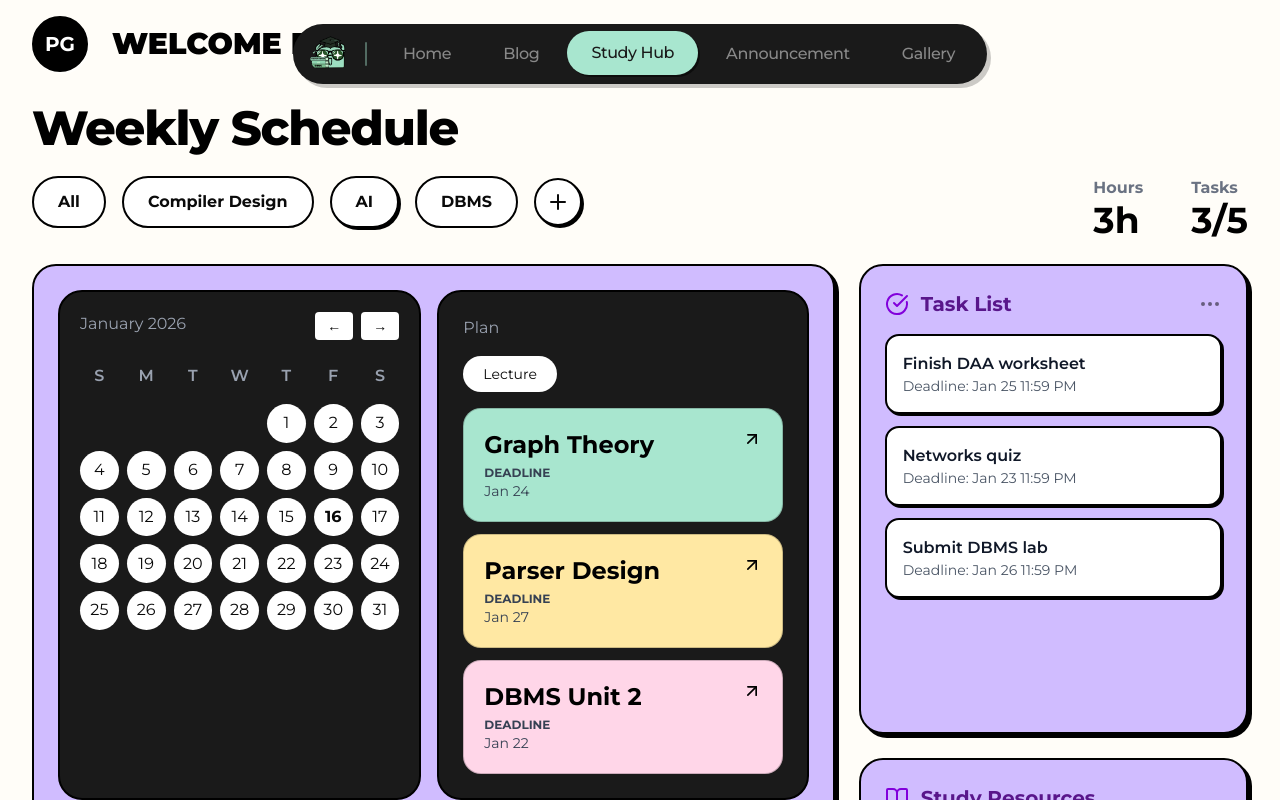
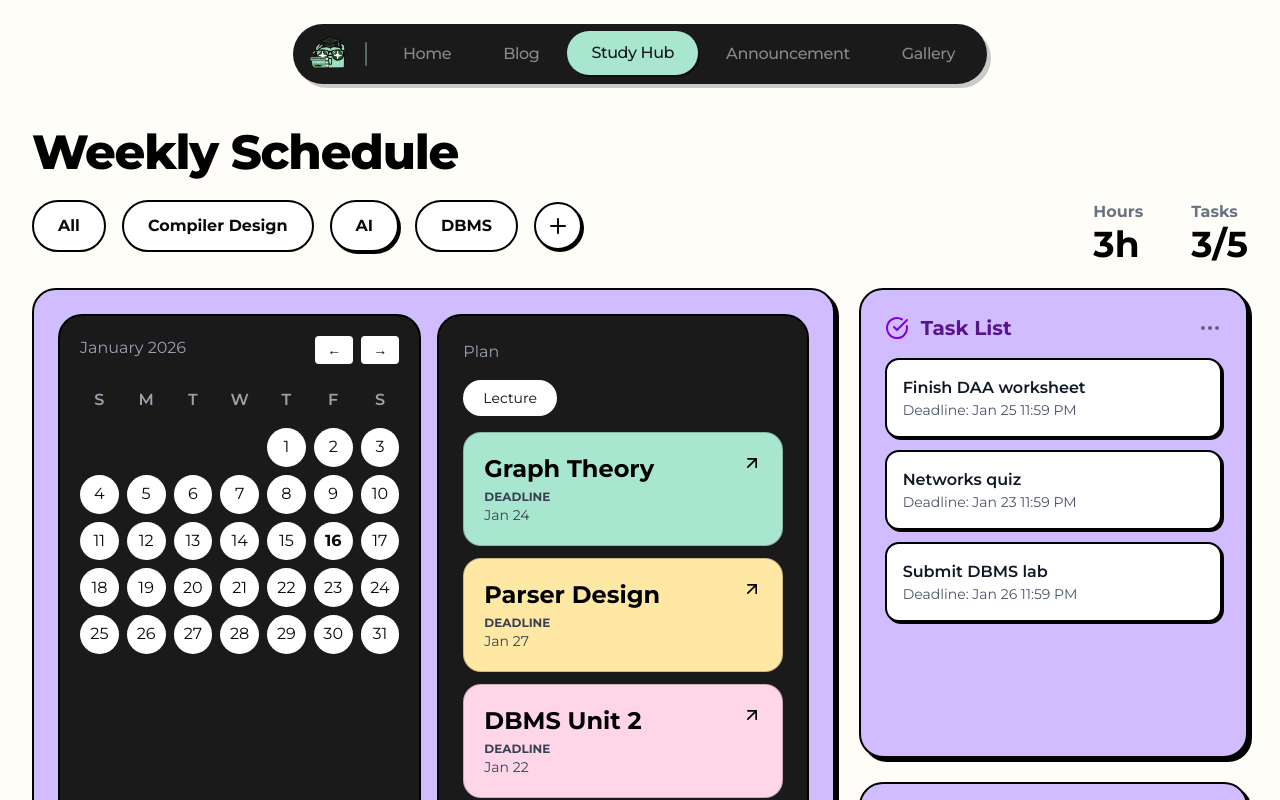
Before and after one commit to vynride/technicalcup-A1, a Next.js app: page /studyhub in a window 1280 px wide. Shown: the top 800 px of the page. Built offline with nearby package versions, Linux system fonts and the light colour scheme.

Commit message:
fix: navbar spacing

```diff
--- a/app/page.js
+++ b/app/page.js
@@ -14,7 +14,7 @@ export default function Home() {
   const carouselRef = useRef(null);
 
   return (
-    <main className="min-h-screen bg-[#FDFBF0] text-black font-sans selection:bg-teal-300 selection:text-black pt-28">
+    <main className="min-h-screen bg-[#FDFBF0] text-black font-sans selection:bg-teal-300 selection:text-black">
       <Navbar />
       <div className="relative isolate flex flex-col">
         <div className="px-6 lg:px-8 z-10">
--- a/app/profile/[id]/page.js
+++ b/app/profile/[id]/page.js
@@ -16,7 +16,7 @@ export default async function Page({ params }) {
   }
 
   return (
-    <div className="min-h-screen bg-[#faf7f2] pt-28">
+    <div className="min-h-screen bg-[#faf7f2]">
       <Navbar />
       <Profile profile={profile} />
     </div>
--- a/app/studyhub/page.js
+++ b/app/studyhub/page.js
@@ -133,12 +133,7 @@ export default function Dashboard() {
   return (
     <div className="min-h-screen bg-[#FFFDF8] p-2 md:p-4 font-[family-name:var(--font-montserrat)] text-black">
       <Navbar />
-      <header className="mx-auto mb-8 flex flex-col sm:flex-row sm:items-center justify-between gap-6 px-2 md:px-4">
-        <div className="flex items-center gap-6">
-          <div className="w-14 h-14 rounded-full bg-black border-2 border-black text-white flex items-center justify-center font-bold text-xl shadow-[2px_2px_0px_0px_rgba(255,255,255,0.5)]">PG</div>
-          <div><h1 className="text-3xl font-black uppercase">Welcome back!</h1></div>
-        </div>
-      </header>
+
 
       <main className="mx-auto space-y-6 px-2 md:px-4">
         <div className="flex flex-col lg:flex-row gap-6 items-end justify-between">
--- a/components/Navbar.jsx
+++ b/components/Navbar.jsx
@@ -133,6 +133,9 @@ const Navbar = () => {
                     })}
                 </nav>
             </aside>
+
+            {/* Spacer to prevent overlapping content */}
+            <div className="h-20 md:h-28 w-full" aria-hidden="true" />
         </>
     );
 };
```
